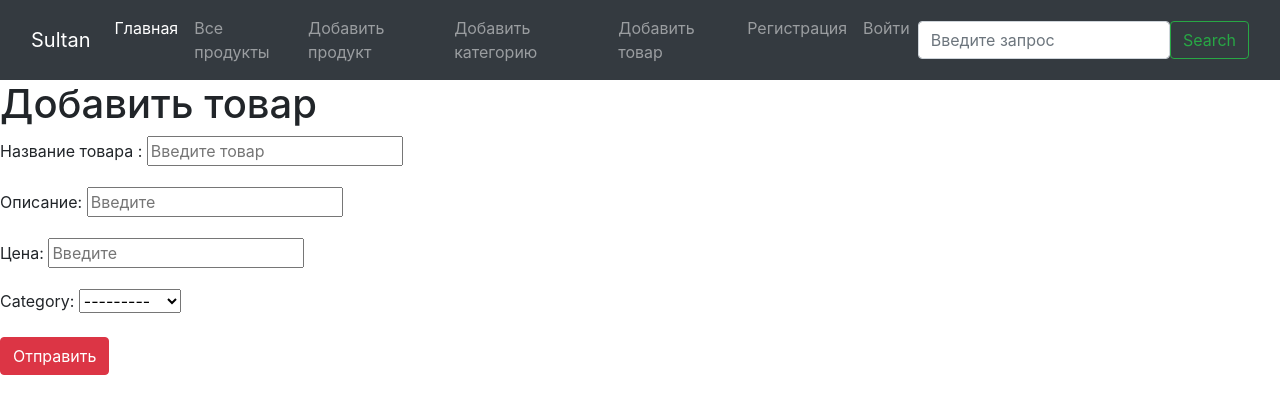
After one commit to Sultan1007/Django_homeworks, a Django app: page /add_product2/ in a window 1280 px wide. The commit adds this page. Shown: the top 414 px of the page. Run offline with Django 3.2, Linux system fonts and the light colour scheme; data comes from the database, SQL or seed files in the repository; both versions use the stored data as it was after the commit.

Commit message:
hw4, hw5, hw6, hw7, hw8, сделал все д/з

```diff
--- a/django_homeworks_3_curs/urls.py
+++ b/django_homeworks_3_curs/urls.py
@@ -15,4 +15,5 @@ urlpatterns = [
     path('register/', views.register),
     path('login/', views.login),
     path('logout/', views.logout),
+    path('add_product2/', views.add_product2),
 ]
--- a/dz1/forms.py
+++ b/dz1/forms.py
@@ -1,7 +1,7 @@
 from django import forms
 from django.contrib.auth.models import User
 from django.core.exceptions import ValidationError
-from django.forms import TextInput, PasswordInput
+from django.forms import TextInput, PasswordInput, Select
 
 from dz1.models import Product, Category
 
@@ -37,6 +37,35 @@ class ProductForm(forms.Form):
                                        'placeholder': 'Введите'
                                    }
                                ))
+
+
+class Product2Form(forms.ModelForm):
+    class Meta:
+        model = Product
+        fields = ["title",  "description", "price", "category"]
+
+    title = forms.CharField(min_length=2, max_length=15,
+                            required=True, label='Название товара ',
+                            widget=TextInput(
+                                attrs={
+                                    'placeholder': 'Введите товар'
+                                }
+                            ))
+    description = forms.CharField(min_length=2, max_length=100,
+                                  required=True, label='Описание',
+                                  widget=TextInput(
+                                      attrs={
+                                          'placeholder': 'Введите'
+                                      }
+                                  ))
+
+    price = forms.CharField(min_length=2, max_length=10,
+                            required=True, label='Цена',
+                            widget=TextInput(
+                                attrs={
+                                    'placeholder': 'Введите'
+                                }
+                            ))
 
 
 class CategoryForm(forms.Form):
--- a/dz1/views.py
+++ b/dz1/views.py
@@ -1,7 +1,7 @@
 from django.contrib import auth
 from django.shortcuts import render, redirect
 
-from dz1.forms import UserCreationForm, ProductForm, CategoryForm, LoginForm
+from dz1.forms import UserCreationForm, ProductForm, Product2Form, CategoryForm, LoginForm
 from dz1.models import *
 
 PAGE_SIZE = 3
@@ -121,3 +121,26 @@ def login(request):
 def logout(request):
     auth.logout(request)
     return redirect('/')
+
+
+def add_product2(request):
+    if request.method == 'POST':
+        form = Product2Form(data=request.POST)
+        print(form.is_valid())
+        print(form.errors)
+        if form.is_valid():
+            form.save()
+            return redirect('/products/')
+        else:
+            data = {
+                'form': form,
+                'username': auth.get_user(request).username
+            }
+            return render(request, 'add_product2.html', context=data)
+
+    return render(request, 'add_product2.html',
+                  context={'form': Product2Form})
+    # data = {
+    #     'form': Product2Form(),
+    #     'username': auth.get_user(request).username
+    # }
--- /dev/null
+++ b/templates/add_product2.html
@@ -0,0 +1,10 @@
+{% extends 'layout.html' %}
+
+{% block content %}
+    <h1>Добавить товар</h1>
+    <form action="/add_product2/" method="post">
+        {% csrf_token %}
+        {{ form.as_p }}
+        <button class="btn btn-danger" type="submit">Отправить</button>
+    </form>
+{% endblock %}
--- a/templates/layout.html
+++ b/templates/layout.html
@@ -32,6 +32,9 @@
                     <a class="nav-link" href="/add_category/">Добавить категорию</a>
                 </li>
                 <li class="nav-item">
+                    <a class="nav-link" href="/add_product2/">Добавить товар</a>
+                </li>
+                <li class="nav-item">
                     <a class="nav-link" href="/register/">Регистрация</a>
                 </li>
                 <li class="nav-item">
```
Also changed, not shown: db.sqlite3.
